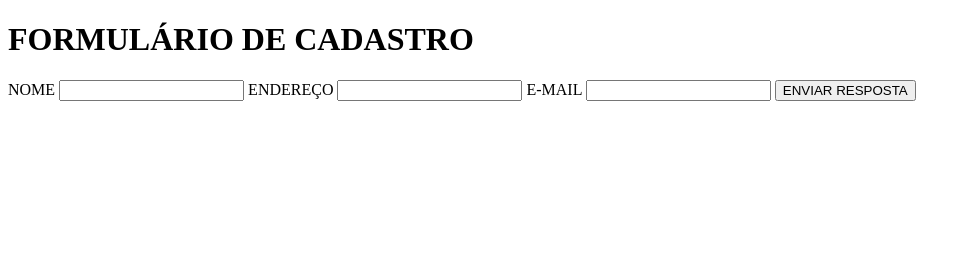
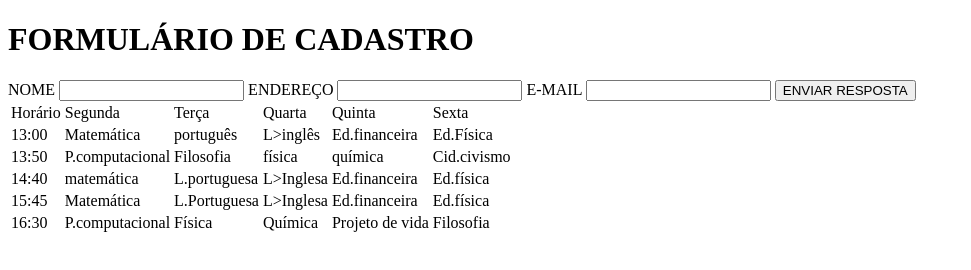
Before and after one commit to paolaactivities/FORMUL-RIO, a plain HTML site: page index.html in a window 1280 px wide. Shown: the whole page, without its empty margins (0-971 px from the left). Drawn offline with Linux system fonts and the light colour scheme.

Commit message:
Update index.html

```diff
--- a/index.html
+++ b/index.html
@@ -22,6 +22,72 @@
 
     		 <input type="submit" value="ENVIAR RESPOSTA">
     	</form>
+	       <table>
+                  <tr>
+                       <td>Horário</td>
+                       <td>Segunda</td>
+                       <td>Terça</td>
+                       <td>Quarta</td>
+                       <td>Quinta</td>
+                       <td>Sexta</td>
+                 </tr>
+
+
+               </tr>
+
+               <tr/>
+                       <td>13:00</td>
+                       <td>Matemática</td>
+                       <td>português</td>
+                       <td>L>inglês</td>
+                       <td>Ed.financeira</td>
+                       <td>Ed.Física</td>
+
+                       </tr>
+
+                       <tr/>
+                       <td>13:50</td>
+                       <td>P.computacional</td>
+                       <td>Filosofia</td>
+                       <td>física</td>
+                       <td>química</td>
+                       <td>Cid.civismo</td>
+
+                    </tr>
+
+
+                       <tr/>
+
+                       <td>14:40</td>
+                       <td>matemática</td>
+                       <td>L.portuguesa</td>
+                       <td>L>Inglesa</td>
+                       <td>Ed.financeira</td>
+                       <td>Ed.física</td>
+
+                     </tr>
+
+                       <tr/>
+                       <td>15:45</td>
+                       <td>Matemática</td>
+                       <td>L.Portuguesa</td>
+                       <td>L>Inglesa</td>
+                       <td>Ed.financeira</td>
+                       <td>Ed.física</td>
+
+                     </tr>
+
+                       <tr/>
+
+                       <td>16:30</td>
+                       <td>P.computacional</td>
+                       <td>Física</td>
+                       <td>Química</td>
+                       <td>Projeto de vida</td>
+                       <td>Filosofia</td>
+
+                      </tr>
+        </table>
     </main>
 
 </body>
```
